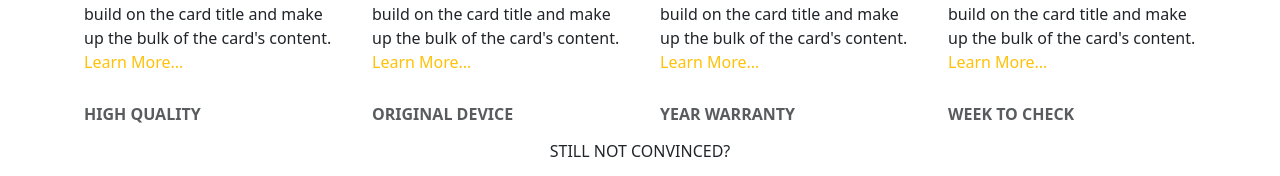
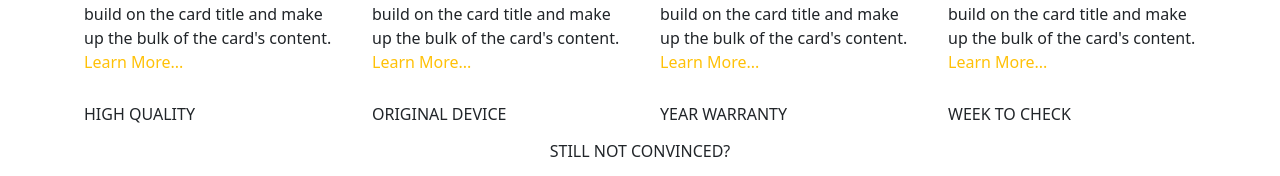
Before and after one commit to saniya262/Headphone-shop---may, a plain HTML site: page index.html in a window 1280 px wide. Shown: the part 2751-2927 px from the top of the page. Drawn offline with nearby package versions, Linux system fonts and the light colour scheme.

Commit message:
text color of card is changed

```diff
--- a/index.html
+++ b/index.html
@@ -264,7 +264,7 @@
   <div class="card-2" style="width: 18rem;">
     <div class="card-body">
       <h1 class="card-title text-warning" style="font-size: 60PX; font-weight: 500;"><b>01.</b></h1>
-      <h6 class="card-subtitle mb-2 text-body-secondary" >HIGH QUALITY</h6>
+      <h6 class="card-subtitle mb-2 text-body-dark" >HIGH QUALITY</h6>
       <p class="card-text">Some quick example text to build on the card title and make up the bulk of the card's content. <br>
         <a href="#" class="card-link text-warning" style="text-decoration: none;">Learn More...</a></p>
 
@@ -275,7 +275,7 @@
   <div class="card-2" style="width: 18rem;">
     <div class="card-body">
       <h1 class="card-title text-warning" style="font-size: 60PX; font-weight: 500;"><b>02.</b></h1>
-      <h6 class="card-subtitle mb-2 text-body-secondary">ORIGINAL DEVICE</h6>
+      <h6 class="card-subtitle mb-2 text-body-dark">ORIGINAL DEVICE</h6>
       <p class="card-text">Some quick example text to build on the card title and make up the bulk of the card's content. <br>
         <a href="#" class="card-link text-warning" style="text-decoration: none;">Learn More...</a></p>
     </div>
@@ -284,7 +284,7 @@
   <div class="card-2" style="width: 18rem;">
     <div class="card-body">
       <h1 class="card-title text-warning" style="font-size: 60PX; font-weight: 500;"><b>03.</b></h1>
-      <h6 class="card-subtitle mb-2 text-body-secondary">YEAR WARRANTY</h6>
+      <h6 class="card-subtitle mb-2 text-body-dark">YEAR WARRANTY</h6>
       <p class="card-text">Some quick example text to build on the card title and make up the bulk of the card's content. <br>
         <a href="#" class="card-link text-warning" style="text-decoration: none;">Learn More...</a></p>
 
@@ -295,7 +295,7 @@
 <div class="card-2" style="width: 18rem;">
   <div class="card-body">
     <h1 class="card-title text-warning" style="font-size: 60PX; font-weight: 500;"><b>04.</b></h1>
-    <h6 class="card-subtitle mb-2 text-body-secondary">WEEK TO CHECK</h6>
+    <h6 class="card-subtitle mb-2 text-body-dark position-ability">WEEK TO CHECK</h6>
     <p class="card-text">Some quick example text to build on the card title and make up the bulk of the card's content.
       <br><a href="#" class="card-link text-warning" style="text-decoration: none;">Learn More...</a>
     </p>
--- a/style.css
+++ b/style.css
@@ -30,7 +30,5 @@
   .card-subtitle{
 
     position: absolute;
-    top: 357%;
-    font-weight: bold;
-
+    top:357%;
   }
```
